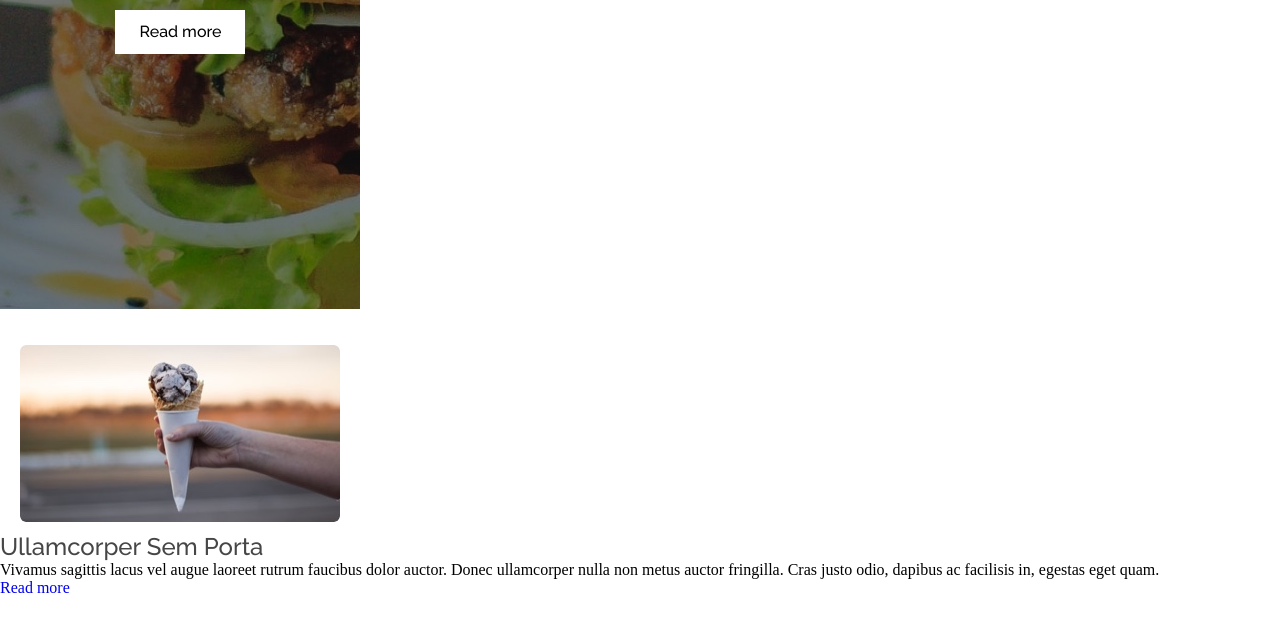
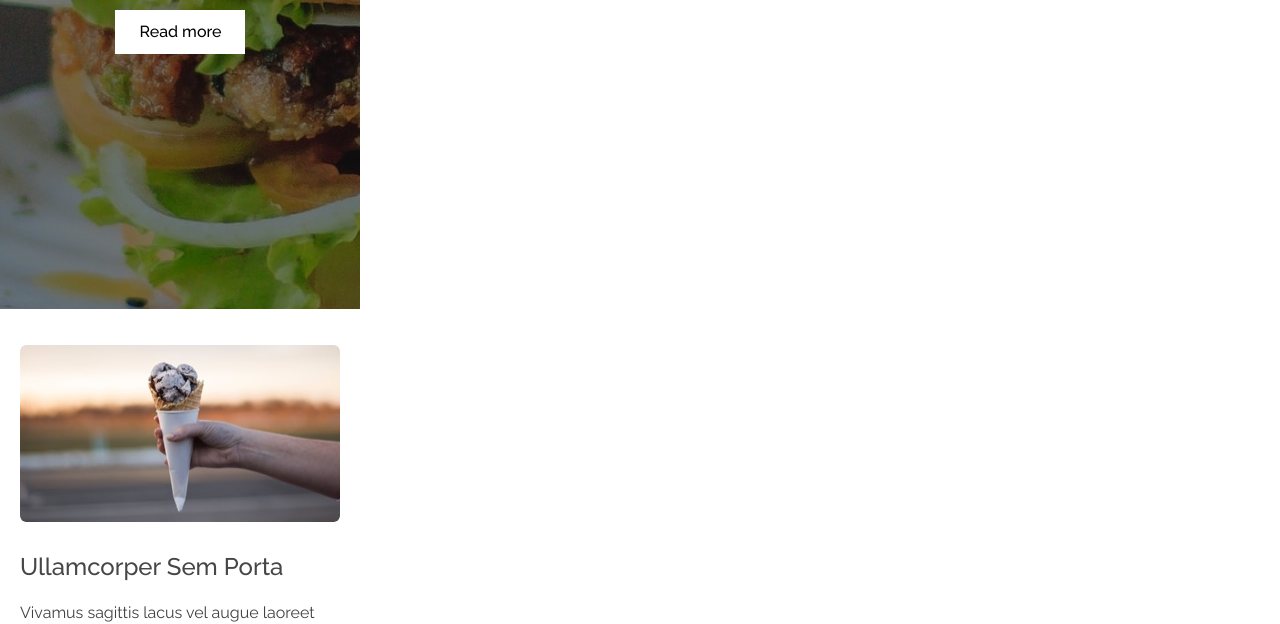
Before and after one commit to MatejaC/Nivas_frontend_task, a plain HTML site: page index.html in a window 1280 px wide. Shown: the part 331-955 px from the top of the page. Drawn offline with Linux system fonts and the light colour scheme; a web font is replaced by a local one.

Commit message:
adding first product photo and text below

```diff
--- a/index.html
+++ b/index.html
@@ -50,12 +50,11 @@
        <a href="contact.html">Contact</a>
       </li>
      </ul> -->
-  <br>
-  <br>
+
   <article class="article">
     <img src="dist/img/img-1-mobile-icecream.jpg" srcset="dist/img/img-1-mobile-icecream@2x.jpg 2x,
               dist/img/img-1-mobile-icecream@3x.jpg 3x" class="img-1-mobile">
-    <div class="Ullamcorper-Sem-Port">Ullamcorper Sem Porta</div>
+    <p class="Ullamcorper-Sem-Port">Ullamcorper Sem Porta</p>
     <div class="text-copy">Vivamus sagittis lacus vel augue laoreet rutrum faucibus dolor auctor. Donec ullamcorper
       nulla non metus auctor
       fringilla. Cras justo odio, dapibus ac facilisis in, egestas eget quam.</div>
--- a/scss/main.scss
+++ b/scss/main.scss
@@ -15,6 +15,7 @@ $background-color-one: rgba(0, 0, 0, 0.54);
 $black: #000000;
 $op-black: rgba(0, 0, 0, 0.54);
 $porta-c: #464646;
+$text-c: #414141;
 
 * {
 	box-sizing: border-box;
@@ -201,10 +202,27 @@ img {
 			line-height: normal;
 			letter-spacing: normal;
 			color: #464646;
-			left: 20px;
-			right: 29px;
-			top: 20px;
-			bottom: 10px;
+			margin-left: 20px;
+			margin-right: 76px;
+			margin-top: 20px;
+			margin-bottom: 10px;
+		}
+
+		.text-copy {
+			width: 300px;
+			height: 120px;
+			font-family: Raleway;
+			font-size: 16px;
+			font-weight: normal;
+			font-stretch: normal;
+			font-style: normal;
+			line-height: 1.5;
+			letter-spacing: normal;
+			color: $text-c;
+			margin-left: 20px;
+			margin-right: 40px;
+			margin-top: 10px;
+			margin-bottom: 20px;
 		}
 	}
 }
```
Also changed, not shown: scss/main.css, 1 other file.
